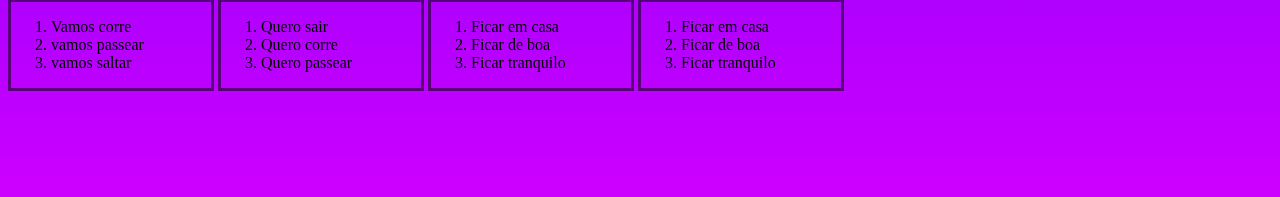
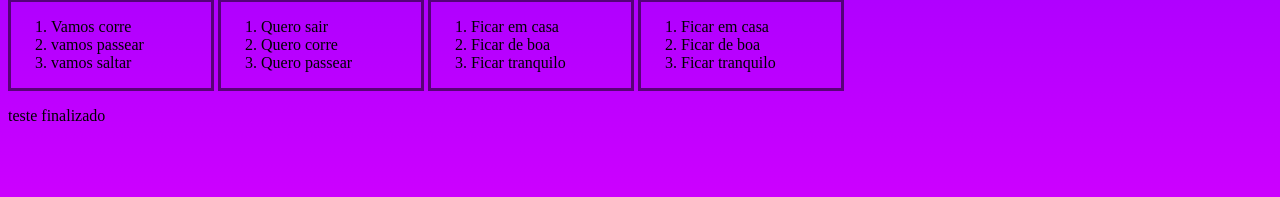
Before and after one commit to edlus2/htmlecss, a plain HTML site: page teste/teste/index.html in a window 1280 px wide. Shown: the part 251-448 px from the top of the page. Drawn offline with Linux system fonts and the light colour scheme.

Commit message:
Update index.html

```diff
--- a/teste/teste/index.html
+++ b/teste/teste/index.html
@@ -41,5 +41,6 @@
         </ol></div>
     </a>
 
+    <p>teste finalizado</p>
 </body>
 </html>
```
